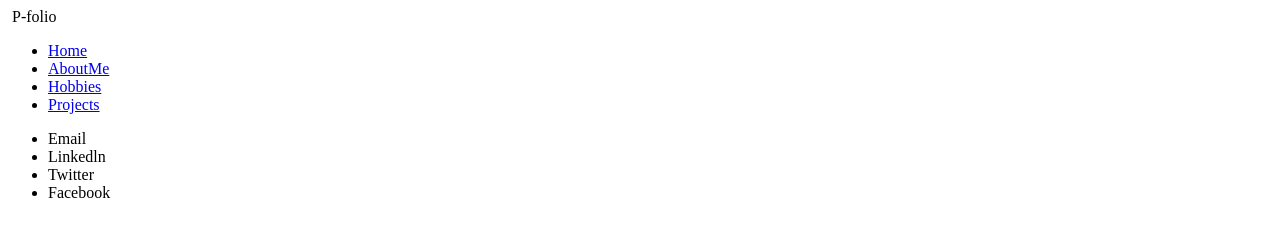
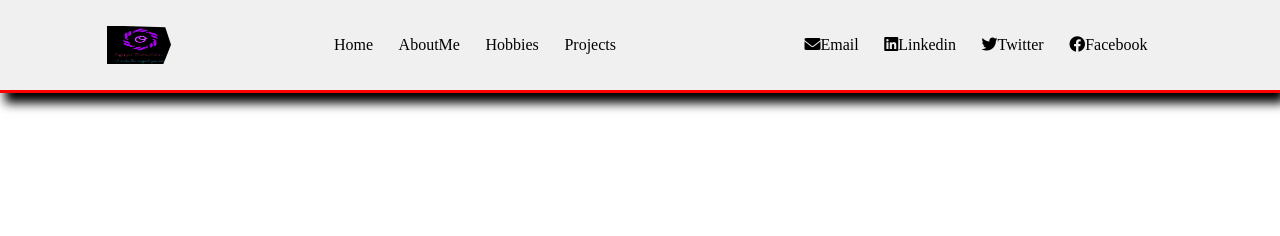
Before and after one commit to Michael-Ogaye/Ogaye-portofolio, a plain HTML site: page index.html in a window 1280 px wide. Drawn offline with Linux system fonts and the light colour scheme.

Commit message:
feature: added the href value to social media kinks

```diff
--- a/css/style.css
+++ b/css/style.css
@@ -0,0 +1,43 @@
+*{
+    padding: 0;
+    margin: 0;
+    box-sizing: content-box;
+}
+
+nav{
+    background-color: #f0f0f0;
+    display: flex;
+    justify-content: space-around;
+    padding: 2vw;
+    position: relative;
+    z-index: 5;
+    /* width: 100%; */
+    box-shadow: 5px 10px 10px;
+    border-bottom: 3px solid red;
+}
+.list{
+    display: flex;
+    justify-content: space-between;
+
+}
+.list li {
+margin-right: 2vw;
+list-style: none;
+align-self: center;
+color: black;
+}
+.list li a{
+    text-decoration: none;
+    color:black;
+}
+.logo{
+    clip-path: polygon(0 0, 91% 4%, 100% 50%, 88% 100%, 0% 100%);
+    border-radius: 1vw;
+    align-self: start;
+}
+.logo img{
+    width: 5vw;
+    height: 3vw;
+    display: block;
+
+}
--- a/index.html
+++ b/index.html
@@ -6,13 +6,14 @@
     <meta name="viewport" content="width=device-width, initial-scale=1.0">
     <title>Ogaye|Portofolio</title>
     <link rel="stylesheet" href="css/style.css">
+    <link rel="stylesheet" href="https://cdnjs.cloudflare.com/ajax/libs/font-awesome/6.0.0/css/all.min.css" integrity="sha512-9usAa10IRO0HhonpyAIVpjrylPvoDwiPUiKdWk5t3PyolY1cOd4DSE0Ga+ri4AuTroPR5aQvXU9xC6qOPnzFeg==" crossorigin="anonymous" referrerpolicy="no-referrer" />
 </head>
 <body>
   <header>
       <nav>
           <div class="logo">
-              <img src="" alt="">
-              <span>P-folio</span>
+              <img src="./images/ogayelogo.png" alt="">
+
           </div>
 
           <ul class="info list">
@@ -23,10 +24,10 @@
           </ul>
 
           <ul class="social list">
-              <li><a href=""></a>Email</li>
-              <li><a href=""></a>Linkedln</li>
-              <li><a href=""></a>Twitter</li>
-              <li><a href=""></a>Facebook</li>
+              <li><a href="#"><i class="fa-solid fa-envelope"></i>Email</a></li>
+              <li><a href="https://www.linkedin.com/in/ogaye-michael-279342212/"><i class="fa-brands fa-linkedin"></i>Linkedin</a></li>
+              <li><a href="https://twitter.com/hogaey_mic"><i class="fa-brands fa-twitter"></i>Twitter</a></li>
+              <li><a href="https://web.facebook.com/profile.php?id=100011453034117"><i class="fa-brands fa-facebook"></i>Facebook</a></li>
           </ul>
         </nav>
   </header>
```
Also changed, not shown: images/ogayelogo.png (added).
